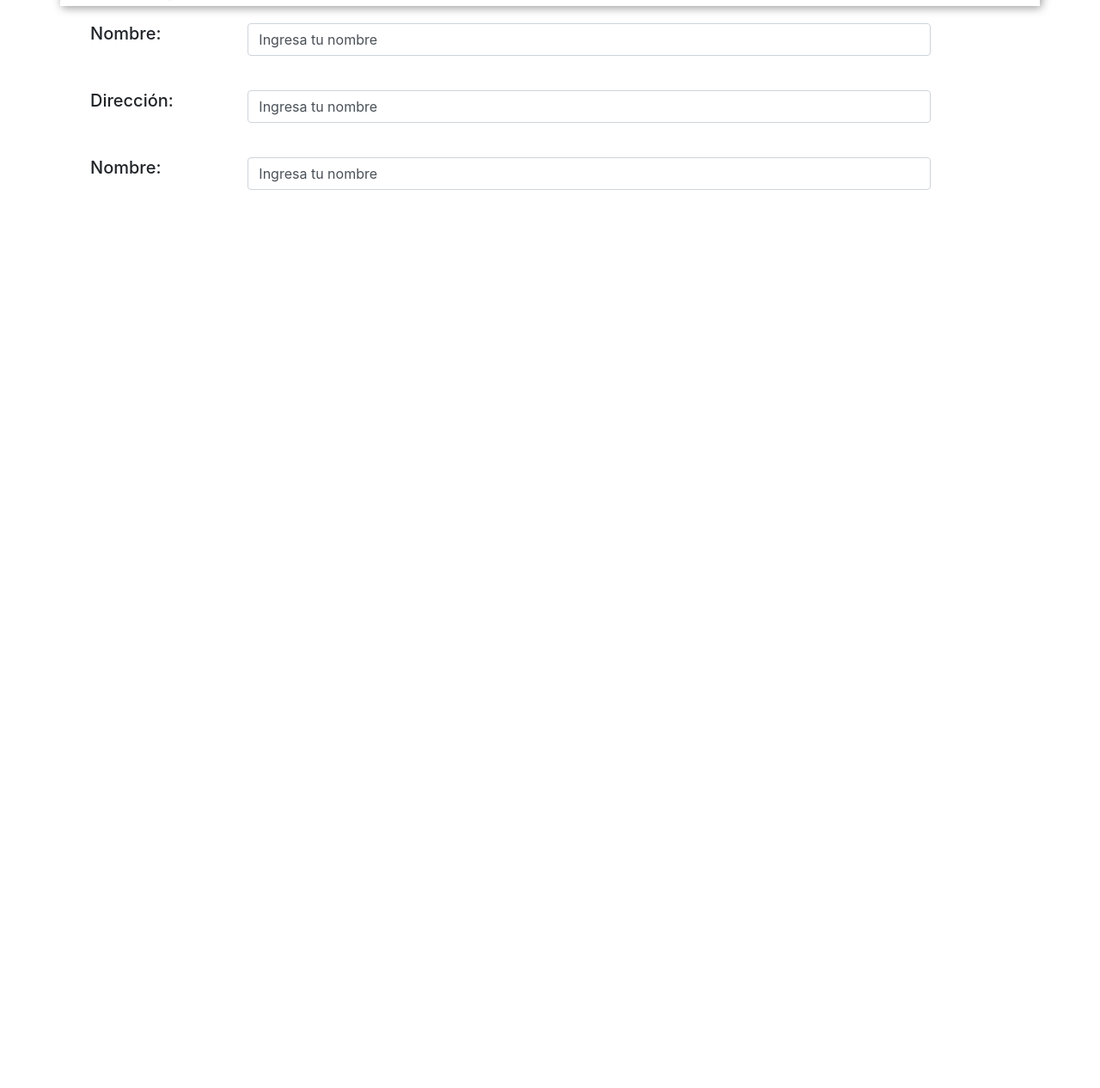
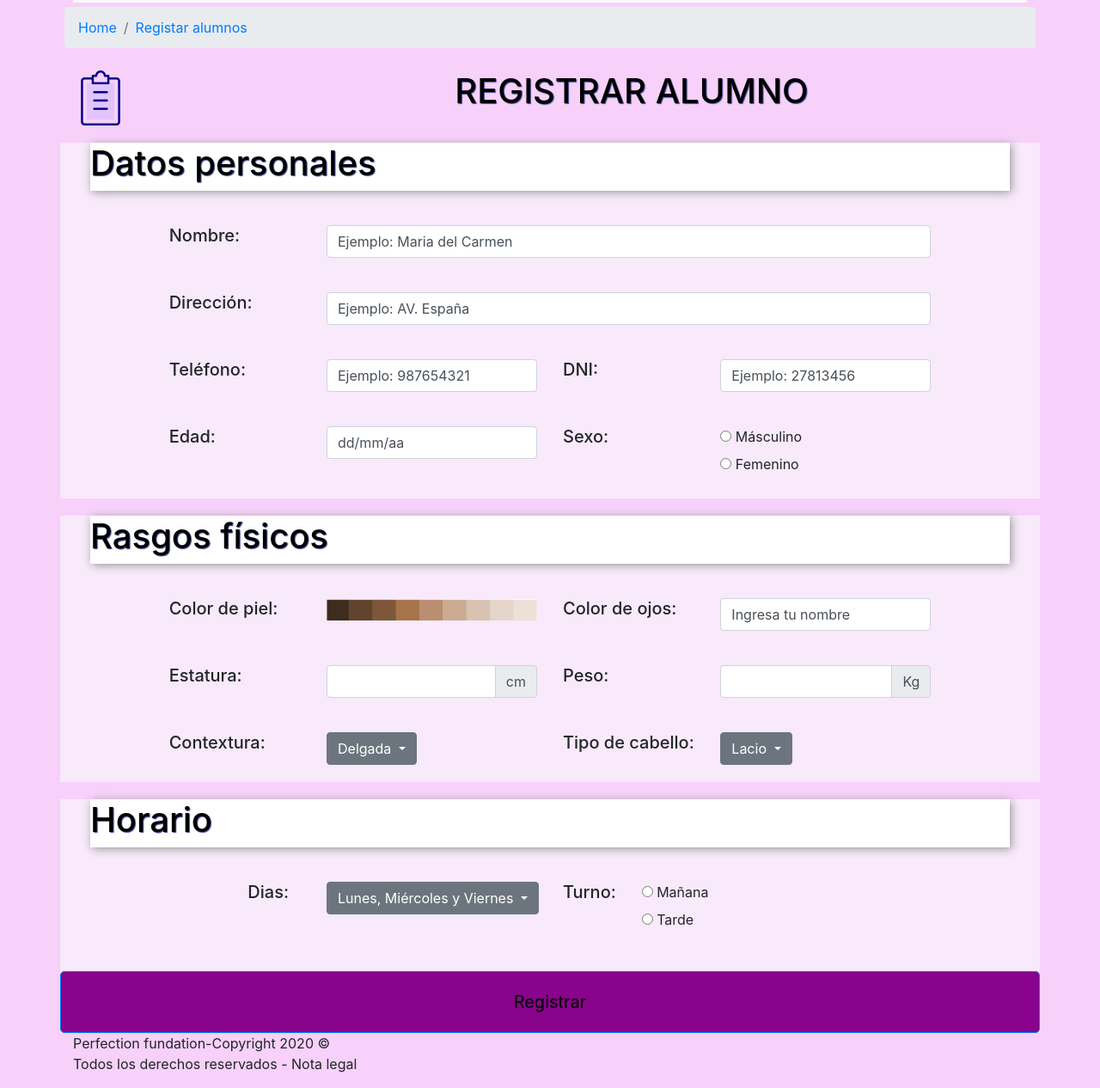
Before and after one commit to Tryopxxx/IHM, a plain HTML site: page index.html in a window 1280 px wide. Shown: the part 113-1379 px from the top of the page at 86% size. Before the commit the page ends 800 px from the top, so only its background shows below. Drawn offline with Linux system fonts and the light colour scheme.

Commit message:
Proyecto terminado

```diff
--- a/css/Estilo03.css
+++ b/css/Estilo03.css
@@ -1,19 +1,17 @@
 h1{
-	text-shadow: 2px 2px 2px #3A4491;
+	text-shadow: 1px 1px 1px #3A4491;
+	color: #000;
 }
 
-aside{
-		margin-top: 10px;
-		padding: 10px;
-		background: #4A3A25;
-			color: #849F9A;
-}
+
 img{
-	filter: drop-shadow(5px 5px 10px #444);
+	/*filter: drop-shadow(5px 5px 10px #444);*/
 }
 
 .sombra{
 	box-shadow: 2px 2px 10px #999;
+	margin: 20px;
+	background: white;
 }
 
 
@@ -23,3 +21,27 @@ container{
 .resG{
 	padding: 20px;
 }
+.migajas-pan{
+	padding: 5px;
+	margin-bottom: 5px;
+	color: #000;
+
+}
+.migaja{
+	background: #9F6AA6;
+}
+body{
+	background: #F7D1FA;
+}
+
+.btn-ttc {
+	margin-top: 20px;
+  color: Black;
+  text-shadow: 0 -1px 0 rgba(0, 0, 0, 0.25);
+  background-color: #8A038C;
+	padding: 20px;
+}
+
+.registro-datos{
+	background: #F8E9FB;
+}
--- a/index.html
+++ b/index.html
@@ -10,7 +10,43 @@
 	</title>
 </head>
 <body>
-	<div class="container sombra">
+
+
+	<div class="container">
+	<nav class="navbar navbar-expand-lg navbar-light bg-light">
+		<img src="imgenes/logo.png" height="100" alt="" loading="lazy" alt="">
+	  <button class="navbar-toggler" type="button" data-toggle="collapse" data-target="#navbarNav" aria-controls="navbarNav" aria-expanded="false" aria-label="Toggle navigation">
+	    <span class="navbar-toggler-icon"></span>
+	  </button>
+	  <div class="collapse navbar-collapse" id="navbarNav">
+	    <ul class="navbar-nav ml-auto">
+	      <li class="nav-item ">
+	        <a class="nav-link" href="index3.html">Alumnos<span class="sr-only">(current)</span></a>
+	      </li>
+	      <li class="nav-item">
+	        <a class="nav-link" href="">Modelos</a>
+	      </li>
+	      <li class="nav-item">
+	        <a class="nav-link" href="">Eventos</a>
+	      </li>
+	    </ul>
+	  </div>
+	</nav>
+</div>
+
+
+
+<div class="container migajas-pan">
+	<nav aria-label="breadcrumb migaja">
+	  <ol class="breadcrumb ">
+	    <li class="breadcrumb-item "><a href="#">Home</a></li>
+	    <li class="breadcrumb-item"><a href="#">Registar alumnos</a></li>
+	  </ol>
+	</nav>
+</div>
+
+
+	<div class="container justify-content-center ">
 		<div class="row ">
 			<div class="col-md-4 ">
 				<img src="imgenes/clipboard.png" alt="">
@@ -20,34 +56,176 @@
 			</div>
 		</div>
 	</div>
+
+
 	<div class="container registro-datos">
 		<div class="row sombra">
 			<h1>Datos personales</h1>
 		</div>
-		<div class="row resG ">
+		<div class="row justify-content-center resG ">
 			<div class="col-md-2">
 				<h5>Nombre:</h5>
 			</div>
-			<div class="col-md-9">
+			<div class="col-md-8">
+				<input type="text" class="form-control" value="Ejemplo: Maria del Carmen">
+			</div>
+		</div>
+		<div class="row justify-content-center resG ">
+			<div class="col-md-2 ">
+				<h5>Dirección:</h5>
+			</div>
+			<div class="col-md-8">
+				<input type="text" class="form-control" value="Ejemplo: AV. España">
+			</div>
+		</div>
+		<div class="row justify-content-center resG ">
+			<div class="col-md-2 ">
+				<h5>Teléfono:</h5>
+			</div>
+			<div class="col-md-3">
+				<input type="text" class="form-control" value="Ejemplo: 987654321">
+			</div>
+			<div class="col-md-2 ">
+				<h5>DNI:</h5>
+			</div>
+			<div class="col-md-3">
+				<input type="text" class="form-control" value="Ejemplo: 27813456">
+			</div>
+		</div>
+		<div class="row justify-content-center resG ">
+			<div class="col-md-2 ">
+				<h5>Edad:</h5>
+			</div>
+			<div class="col-md-3">
+				<input type="text" class="form-control" value="dd/mm/aa">
+			</div>
+			<div class="col-md-2 ">
+				<h5>Sexo:</h5>
+			</div>
+			<div class="col-md-3">
+			  <input type="radio" id="male" name="gender" value="male">
+			  <label for="male">Másculino</label><br>
+			  <input type="radio" id="female" name="gender" value="female">
+			  <label for="female">Femenino</label><br>
+
+			</div>
+		</div>
+	</div>
+	<div class="container registro-datos">
+		<div class="row sombra">
+			<h1>Rasgos físicos</h1>
+		</div>
+		<div class="row justify-content-center resG ">
+			<div class="col-md-2">
+				<h5>Color de piel:</h5>
+			</div>
+			<div class="col-md-3">
+				<img src="imgenes/tonos.png" class="img-fluid" alt="">
+			</div>
+			<div class="col-md-2 ">
+				<h5>Color de ojos:</h5>
+			</div>
+			<div class="col-md-3">
 				<input type="text" class="form-control" value="Ingresa tu nombre">
 			</div>
 		</div>
-		<div class="row resG ">
+		<div class="row justify-content-center resG ">
 			<div class="col-md-2 ">
-				<h5>Dirección:</h5>
+				<h5>Estatura:</h5>
 			</div>
-			<div class="col-md-9">
-				<input type="text" class="form-control" value="Ingresa tu nombre">
+			<div class="col-md-3">
+				<div class="input-group">
+				  <input type="text" class="form-control" aria-label="Dollar amount (with dot and two decimal places)">
+				  <div class="input-group-append">
+				    <span class="input-group-text">cm</span>
+				  </div>
+				</div>
+			</div>
+			<div class="col-md-2 ">
+				<h5>Peso:</h5>
+			</div>
+			<div class="col-md-3">
+			<div class="input-group">
+			  <input type="text" class="form-control" aria-label="Dollar amount (with dot and two decimal places)">
+			  <div class="input-group-append">
+			    <span class="input-group-text">Kg</span>
+			  </div>
+			</div>
 			</div>
 		</div>
-		<div class="row resG ">
+		<div class="row justify-content-center resG ">
 			<div class="col-md-2 ">
-				<h5>Nombre:</h5>
+				<h5>Contextura:</h5>
 			</div>
-			<div class="col-md-9">
-				<input type="text" class="form-control" value="Ingresa tu nombre">
+			<div class="col-md-3">
+				<button class="btn btn-secondary dropdown-toggle" type="button" id="dropdownMenuButton" data-toggle="dropdown" aria-haspopup="true" aria-expanded="false">
+					Delgada
+				</button>
+				<div class="dropdown-menu" aria-labelledby="dropdownMenuButton">
+					<a class="dropdown-item" href="#">Media</a>
+					<a class="dropdown-item" href="#">Gorda</a>
+				</div>
+			</div>
+			<div class="col-md-2 ">
+				<h5>Tipo de cabello:</h5>
+			</div>
+			<div class="col-md-3">
+				<div class="dropdown">
+				  <button class="btn btn-secondary dropdown-toggle" type="button" id="dropdownMenuButton" data-toggle="dropdown" aria-haspopup="true" aria-expanded="false">
+				   	Lacio
+				  </button>
+					<div class="dropdown-menu" aria-labelledby="dropdownMenuButton">
+				    <a class="dropdown-item" href="#">Ondulado</a>
+						<a class="dropdown-item" href="#">Rizado</a>
+							<a class="dropdown-item" href="#">Enrroscado</a>
+				  </div>
+				</div>
 			</div>
 		</div>
+	</div>
+	<div class="container registro-datos">
+		<div class="row sombra">
+			<h1>Horario</h1>
+		</div>
+		<div class="row justify-content-center resG ">
+			<div class="col-md-1">
+				<h5>Dias:</h5>
+			</div>
+			<div class="col-md-3">
+				<div class="dropdown">
+				  <button class="btn btn-secondary dropdown-toggle" type="button" id="dropdownMenuButton" data-toggle="dropdown" aria-haspopup="true" aria-expanded="false">
+				    Lunes, Miércoles y Viernes
+				  </button>
+				  <div class="dropdown-menu" aria-labelledby="dropdownMenuButton">
+				    <a class="dropdown-item" href="#">Lunes, Miércoles y Viernes</a>
+						<a class="dropdown-item" href="#">Martes, Jueves y Sábado</a>
+				  </div>
+				</div>
+			</div>
+			<div class="col-md-1 ">
+				<h5>Turno:</h5>
+			</div>
+			<div class="col-md-3">
+					<input type="radio" id="male" name="a" value="male">
+				 <label for="male">Mañana</label><br>
+				 <input type="radio" id="female" name="a" value="female">
+				 <label for="female">Tarde</label><br>
+			</div>
+		</div>
+		<div class="row justify-content-center ">
+
+				<button type="button" class="btn btn-primary btn-lg btn-block btn-ttc">Registrar</button>
+
+		</div>
+	</div>
+	<div class="container ">
+		<div class="row">
+			<aside class="col-md">
+					<h7>Perfection fundation-Copyright 2020 ©</h7>
+					<p>Todos los derechos reservados - Nota legal</p>
+			</aside>
+		</div>
+
 	</div>
 	<script src="js/jquery-3.5.1.min.js" ></script>
 	<script src="js/bootstrap.min.js"></script>
```
Also changed, not shown: imgenes/logo.png (added), imgenes/tonos.png (added).
